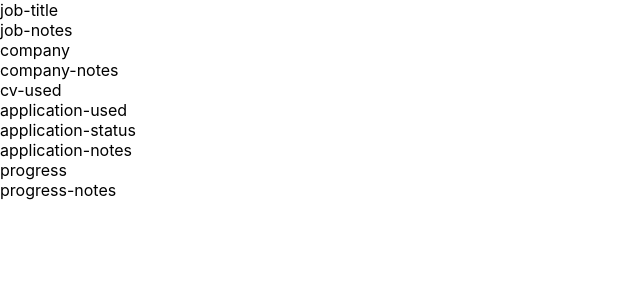
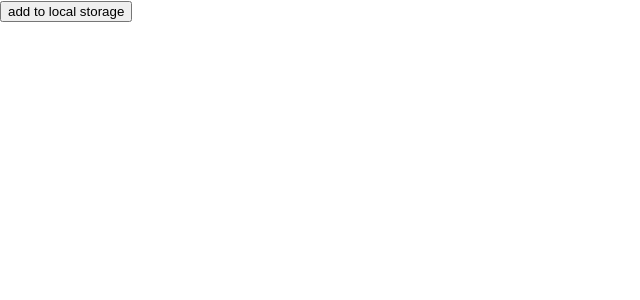
Before and after one commit to DSSzymanski/ApplicationTracker, a React (Create React App) app in the folder application-tracker/: page / in a window 1280 px wide. Shown: the top 300 px of the page, without its empty margins (0-640 px from the left). Built offline with nearby package versions, Linux system fonts and the light colour scheme.

Commit message:
Added main page to hold multiple application components. Added functionality to store and retrieve application objects from local storage.

```diff
--- a/application-tracker/src/App.js
+++ b/application-tracker/src/App.js
@@ -1,9 +1,9 @@
-import Application from './components/Application';
 import './App.css';
+import MainPage from './pages/MainPage';
 
 function App() {
   return (
-    <Application />
+    <MainPage />
   );
 }
 
--- a/application-tracker/src/components/Application.js
+++ b/application-tracker/src/components/Application.js
@@ -1,10 +1,10 @@
 import React, { useState } from 'react'
 import TextBox from './TextBox';
 
-const Application = () => {
-    const getInitialState = () => {
+const Application = (props) => {
+    const getInitialState = (props) => {
         return {
-            'job-title': "",
+            'job-title': props.count,
             'job-notes': "",
             'company': "",
             'company-notes': "",
@@ -16,7 +16,7 @@ const Application = () => {
             'progress-notes': "",
         }
     }
-    let [ applicationData, setApplicationData ] = useState(getInitialState());
+    let [ applicationData, setApplicationData ] = useState(getInitialState(props));
 
     return (
         <div className="application-div">
--- /dev/null
+++ b/application-tracker/src/pages/MainPage.js
@@ -0,0 +1,51 @@
+import React, { useState, useEffect, useRef } from 'react';
+import Application from '../components/Application';
+
+const APPLICATION_STORAGE_NAME = "application-list";
+
+const MainPage = () => {
+  let [applications, setApplications] = useState([]);
+  let firstRender = useRef(true);
+
+  const saveApplicationsToLocalStorage = () => {
+    localStorage.setItem(APPLICATION_STORAGE_NAME, JSON.stringify(applications));
+  }
+
+  const addTestBtn = () => {
+    setApplications(prev => ([...prev, applications.length]))
+  }
+
+  useEffect(() => {
+    if ( firstRender.current ) {
+      console.log(localStorage.getItem(APPLICATION_STORAGE_NAME))
+      setApplications(
+        localStorage.getItem(APPLICATION_STORAGE_NAME) ?
+        JSON.parse(localStorage.getItem(APPLICATION_STORAGE_NAME)) :
+        []
+      );
+      firstRender.current = false;
+    }
+    else {
+      saveApplicationsToLocalStorage();
+    }
+  }, [applications])
+
+  return (
+    <div className='application-list-div'>
+      {
+        (applications.length > 0) ?
+        applications.map((app, index) => {
+          return (
+            <Application key={ index } count={ index } />
+          )
+        }) :
+        console.log("NO APPLICATIONS")
+      }
+      <button onClick={addTestBtn}>
+        add to local storage
+      </button>
+    </div>
+  )
+}
+
+export default MainPage;
```
